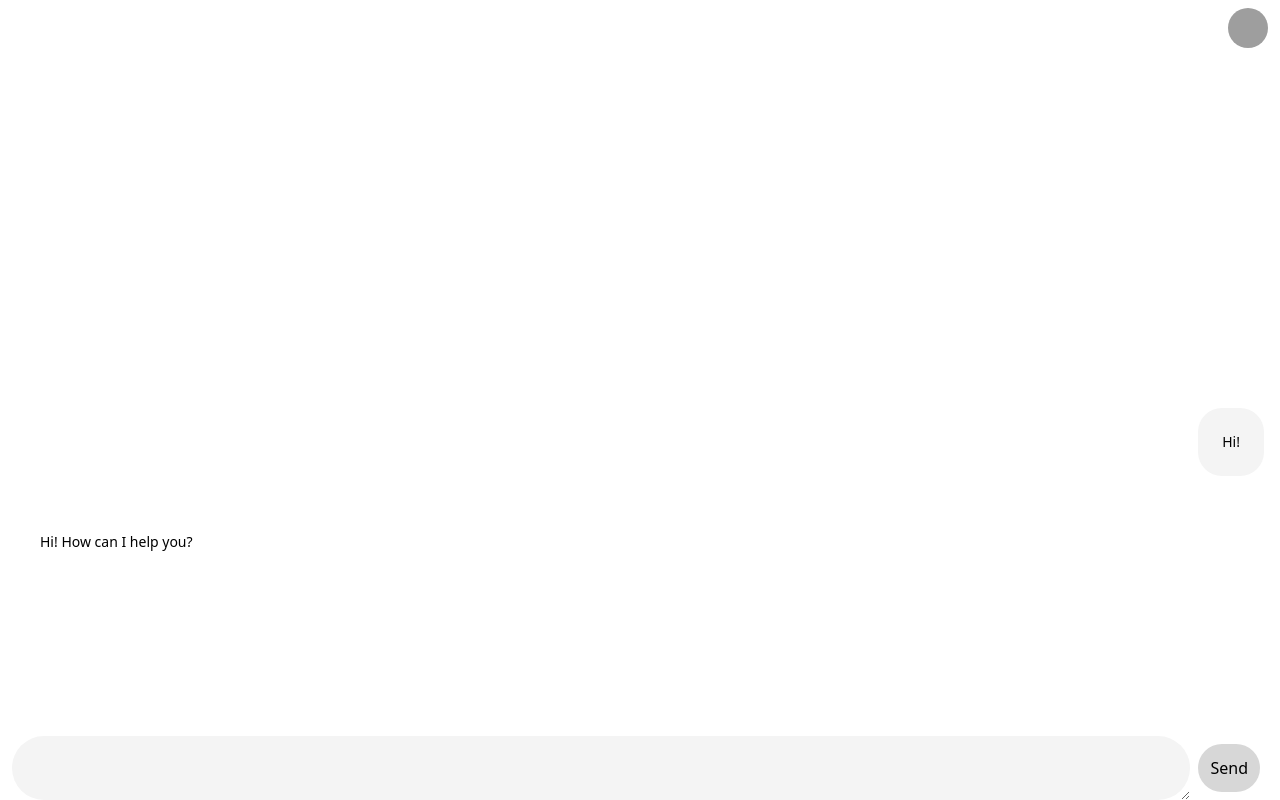
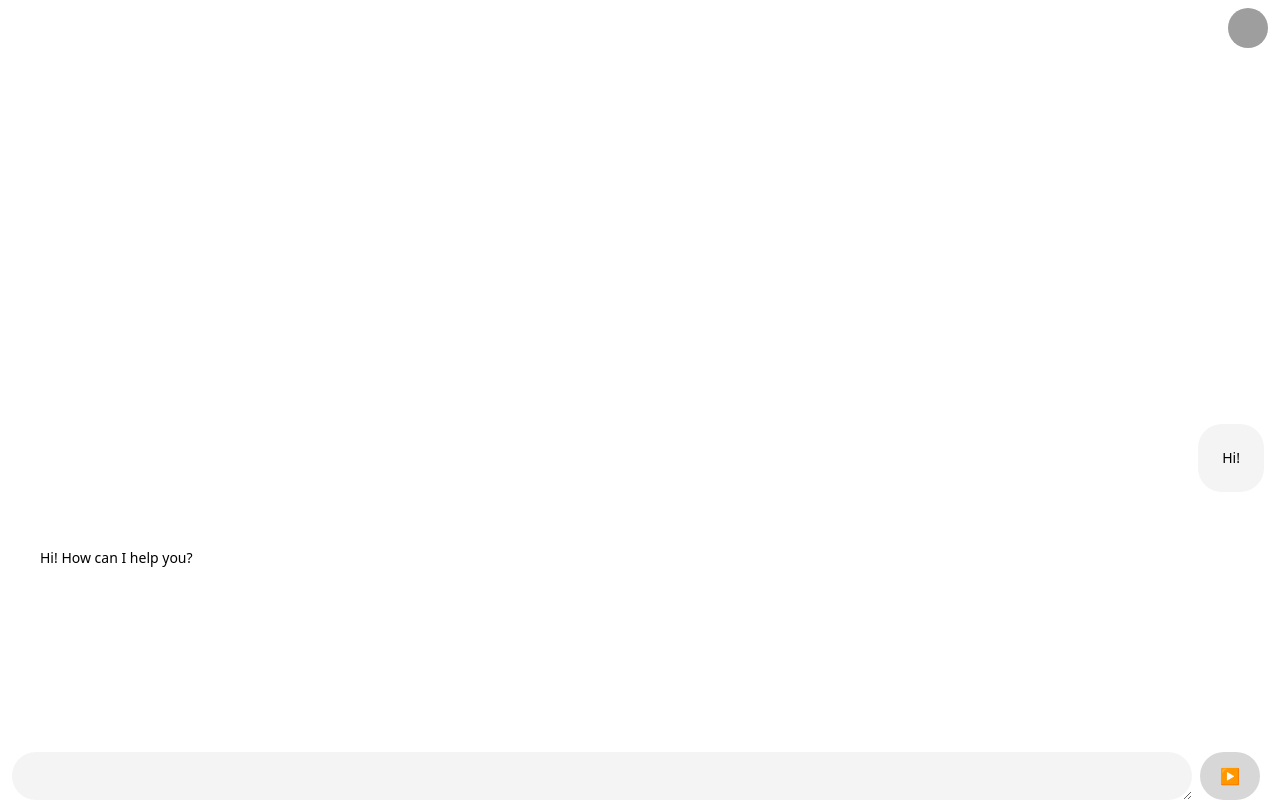
Before and after one commit to icreaterain/messenger-react, a React (Vite) app: page / in a window 1280 px wide. Built offline with nearby package versions, Linux system fonts and the light colour scheme; grey boxes are pictures that could not be loaded.

Commit message:
changed send button content

```diff
--- a/src/components/chatInput/chatInput.tsx
+++ b/src/components/chatInput/chatInput.tsx
@@ -2,7 +2,9 @@ const ChatInput = () => {
   return (
     <div className="w-full flex px-3 text-base">
       <textarea className="flex-1 rounded-full bg-[#f4f4f4] max-h-[25dvh]" />
-      <button className="rounded-full bg-[#d7d7d7] p-3 m-2">Send</button>
+      <button className="rounded-full bg-[#d7d7d7] py-3 px-5 mx-2">
+        &#9654;
+      </button>
     </div>
   )
 }
```
